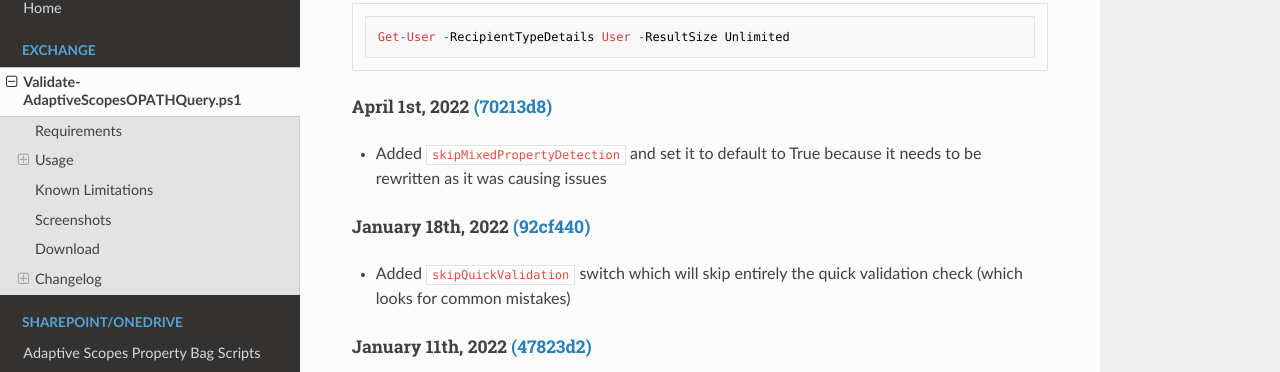
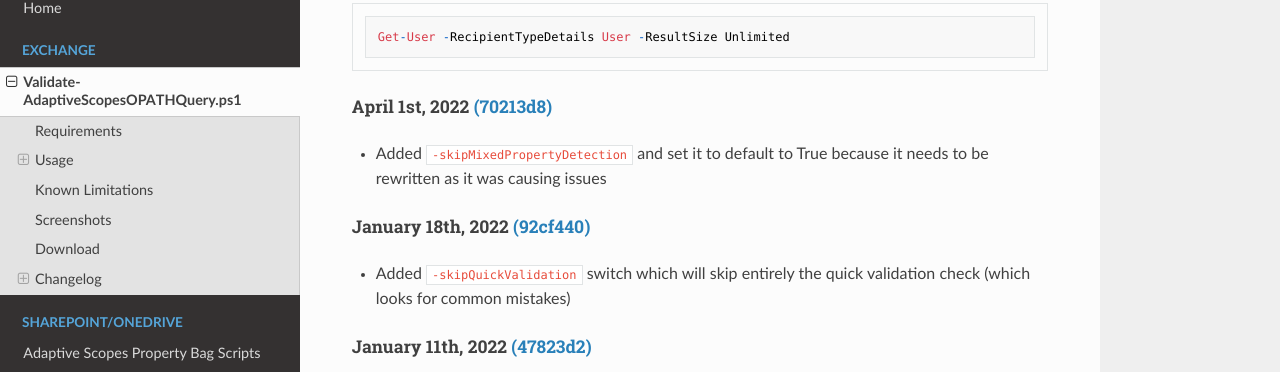
Before and after one commit to brenle/MIGScripts, an MkDocs documentation site: the page built from docs/exo/validate-adaptivescopesopathquery.md, in a window 1280 px wide and 900 px high, scrolled down 2997 px. Shown: the part 112-484 px from the top of the window. Built offline with MkDocs 1.6.1, drawn with Linux system fonts in a browser that asks for light colours; nearby versions of some CDN libraries.

```diff
--- a/docs/exo/validate-adaptivescopesopathquery.md
+++ b/docs/exo/validate-adaptivescopesopathquery.md
@@ -81,11 +81,11 @@ Get-User -RecipientTypeDetails User -ResultSize Unlimited
 
 ##### April 1st, 2022 [(70213d8)](https://github.com/brenle/MIGScripts/commit/70213d8e125f433e752b148c8428e30257ad6a9e)
 
-- Added `skipMixedPropertyDetection` and set it to default to True because it needs to be rewritten as it was causing issues
+- Added `-skipMixedPropertyDetection` and set it to default to True because it needs to be rewritten as it was causing issues
 
 ##### January 18th, 2022 [(92cf440)](https://github.com/brenle/MIGScripts/commit/92cf4409115b932bf3445785f2d1db9eb33fae98)
 
-- Added `skipQuickValidation` switch which will skip entirely the quick validation check (which looks for common mistakes)
+- Added `-skipQuickValidation` switch which will skip entirely the quick validation check (which looks for common mistakes)
 
 ##### January 11th, 2022 [(47823d2)](https://github.com/brenle/MIGScripts/commit/47823d2a7238fc6636324aa2c22bdc58fb87c6c4)
 
```
